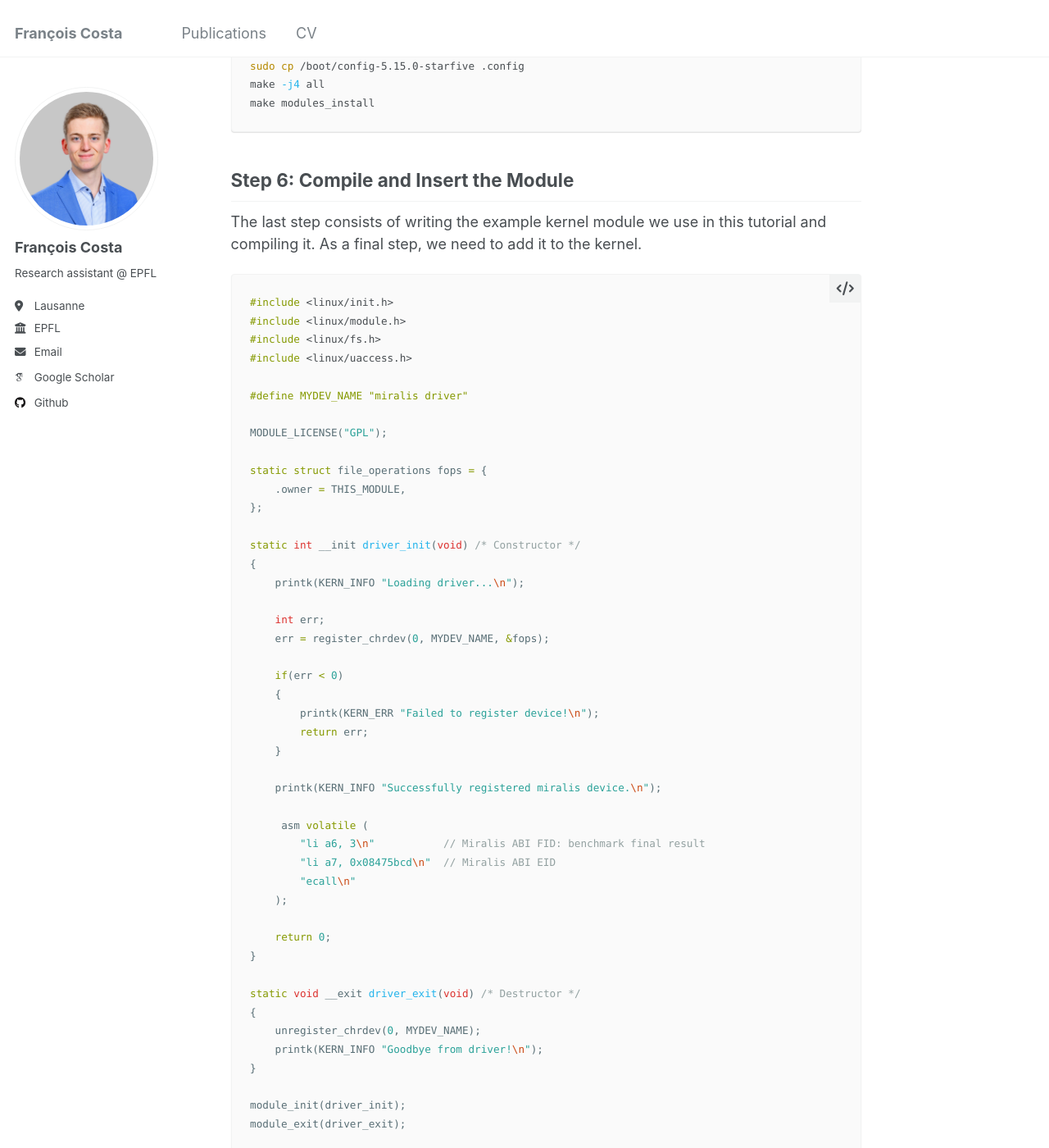
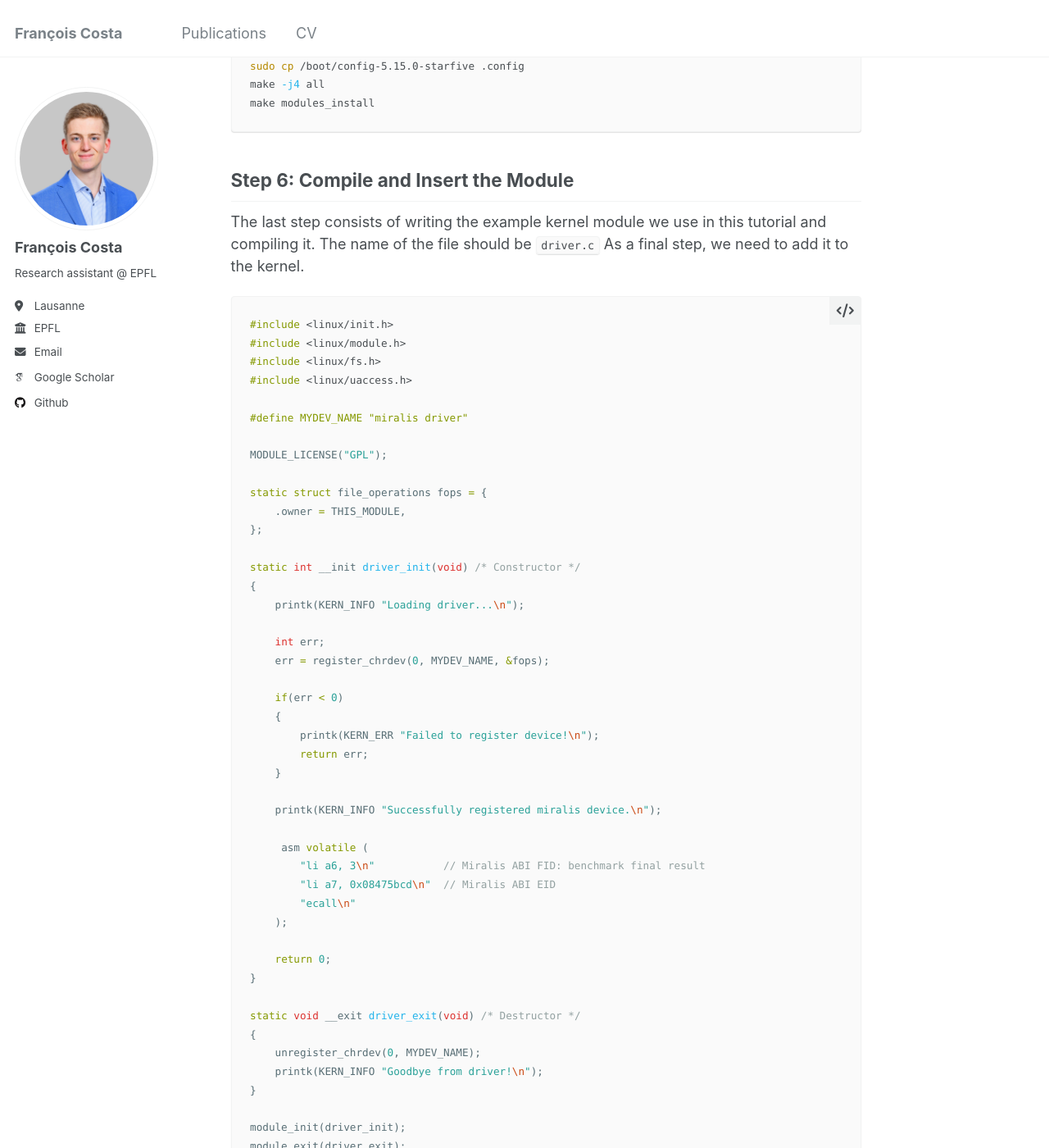
Before and after one commit to francois141/francois141.github.io, a Jekyll site: the page built from _posts/2009-10-01-driver-visionfive2.md, in a window 1280 px wide and 1400 px high, scrolled down 1651 px. Shown: the whole window at 82% size. Built offline with Jekyll 4.4.1, drawn with Linux system fonts in a browser that asks for light colours; some web fonts are replaced; some of the changed text lies outside the part shown.

Commit message:
update tutorial

````diff
--- a/_posts/2009-10-01-driver-visionfive2.md
+++ b/_posts/2009-10-01-driver-visionfive2.md
@@ -58,8 +58,7 @@ make modules_install
 
 ## Step 6: Compile and Insert the Module
 
-The last step consists of writing the example kernel module we use in this tutorial and compiling it. As a final step, we need to add it to the kernel.
-
+The last step consists of writing the example kernel module we use in this tutorial and compiling it. The name of the file should be ```driver.c``` As a final step, we need to add it to the kernel.
 
 ```c
 #include <linux/init.h>
````
Also changed, not shown: other parts of _posts/2009-10-01-driver-visionfive2.md (+2 -4 lines).
